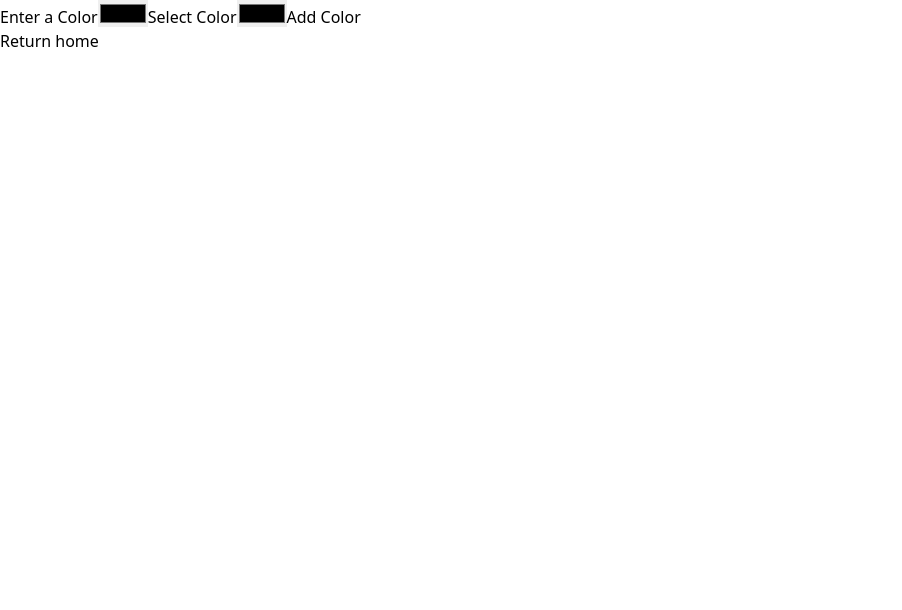
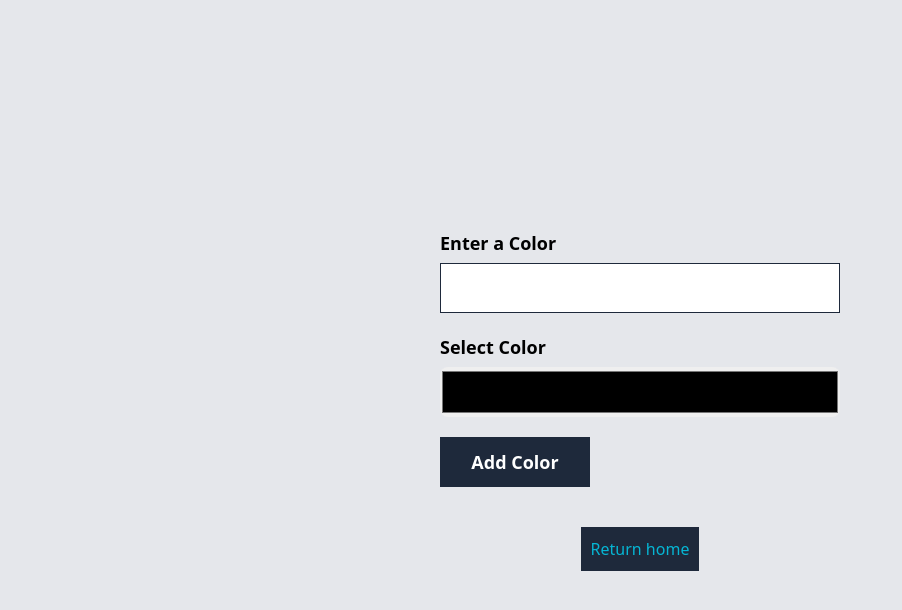
Before and after one commit to Cornerstone-04/color-factory, a React (Create React App) app: page /add-color in a window 1280 px wide. Shown: the top 610 px of the page, without its empty margins (0-902 px from the left). Built offline with nearby package versions, Linux system fonts and the light colour scheme.

Commit message:
style:Add form styling

```diff
--- a/src/screens/AddColor.jsx
+++ b/src/screens/AddColor.jsx
@@ -10,30 +10,43 @@ const AddColor = () => {
 
   const handleSubmit = (e) => {
     e.preventDefault();
-    toast.success("clicked");
+    if (user.colorCode && user.colorName) {
+      toast.success(`This is ${user.colorName} with ${user.colorCode}`);
+    } else {
+      toast.error("Please fill all input!");
+    }
   };
 
   return (
-    <div>
-      <form onSubmit={handleSubmit}>
-        <label>
+    <div className="w-full h-screen flex flex-col justify-center items-center gap-[40px] bg-gray-200">
+      <form
+        onSubmit={handleSubmit}
+        className="flex flex-col gap-[20px] w-full max-w-[500px] px-[50px]"
+      >
+        <label className="flex flex-col font-semibold text-lg gap-[6px] w-full">
           <span>Enter a Color</span>
           <input
-            type="color"
-            onChange={(e) => setUser(user, ...e.target.value)}
+            type="text"
+            onChange={(e) => setUser({ ...user, colorName: e.target.value })}
+            value={user.colorName}
+            className="w-full h-[50px] border border-slate-800 outline-none indent-2"
           />
         </label>
-        <label>
+        <label className="flex flex-col font-semibold text-lg gap-[6px]">
           <span>Select Color</span>
           <input
             type="color"
-            onChange={(e) => setUser(user, ...e.target.value)}
+            onChange={(e) => setUser({ ...user, colorCode: e.target.value })}
+            className="w-full h-[50px] rounded-lg overflow-hidden"
+            value={user.colorCode}
           />
         </label>
-        <button>Add Color</button>
+        <button className="h-[50px] w-[150px] flex justify-center items-center bg-slate-800 font-bold text-white text-lg">
+          Add Color
+        </button>
       </form>
 
-      <Link to="/">Return home</Link>
+      <Link to="/" className="text-cyan-500 hover:text-cyan-300 bg-slate-800 p-[10px] ">Return home</Link>
     </div>
   );
 };
```
